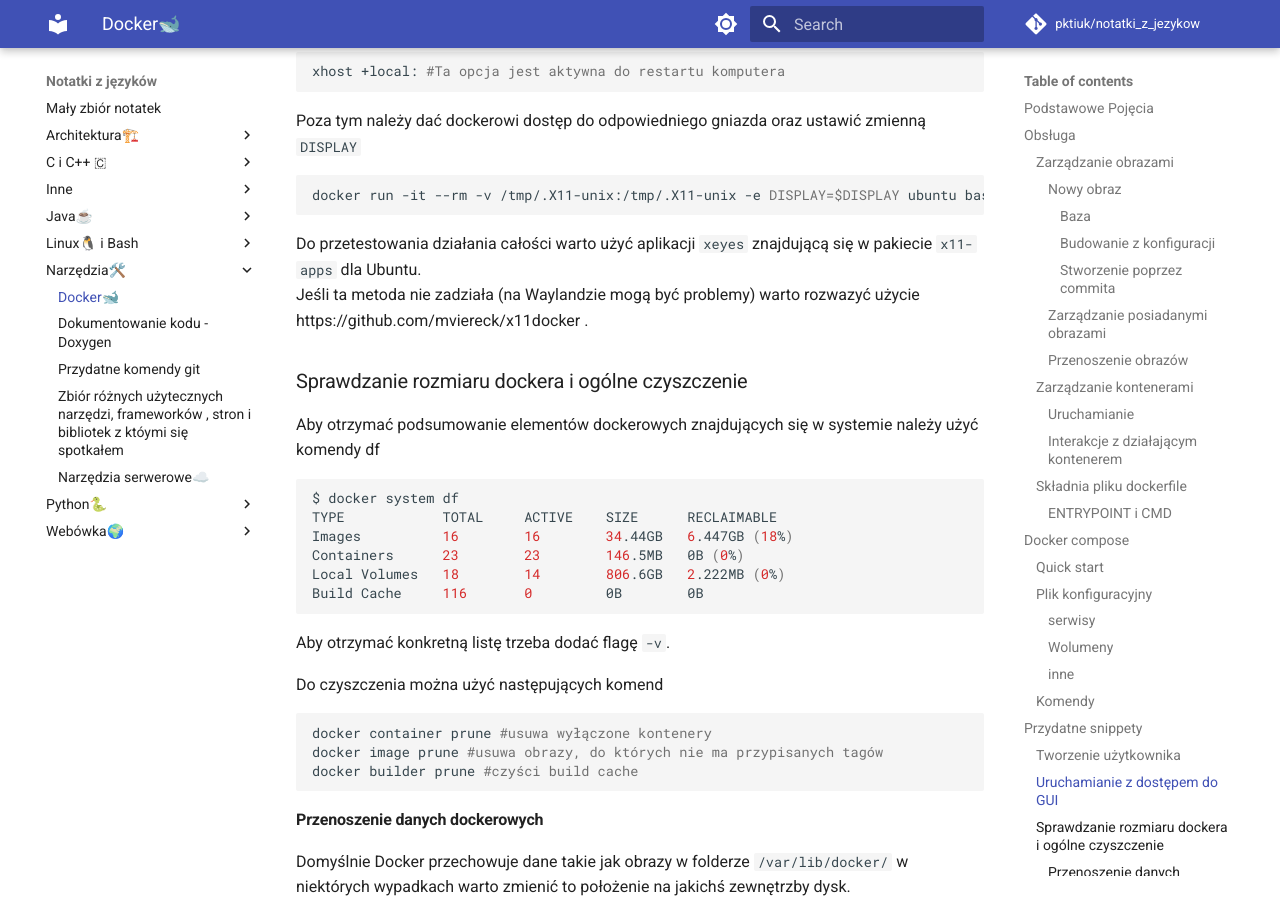
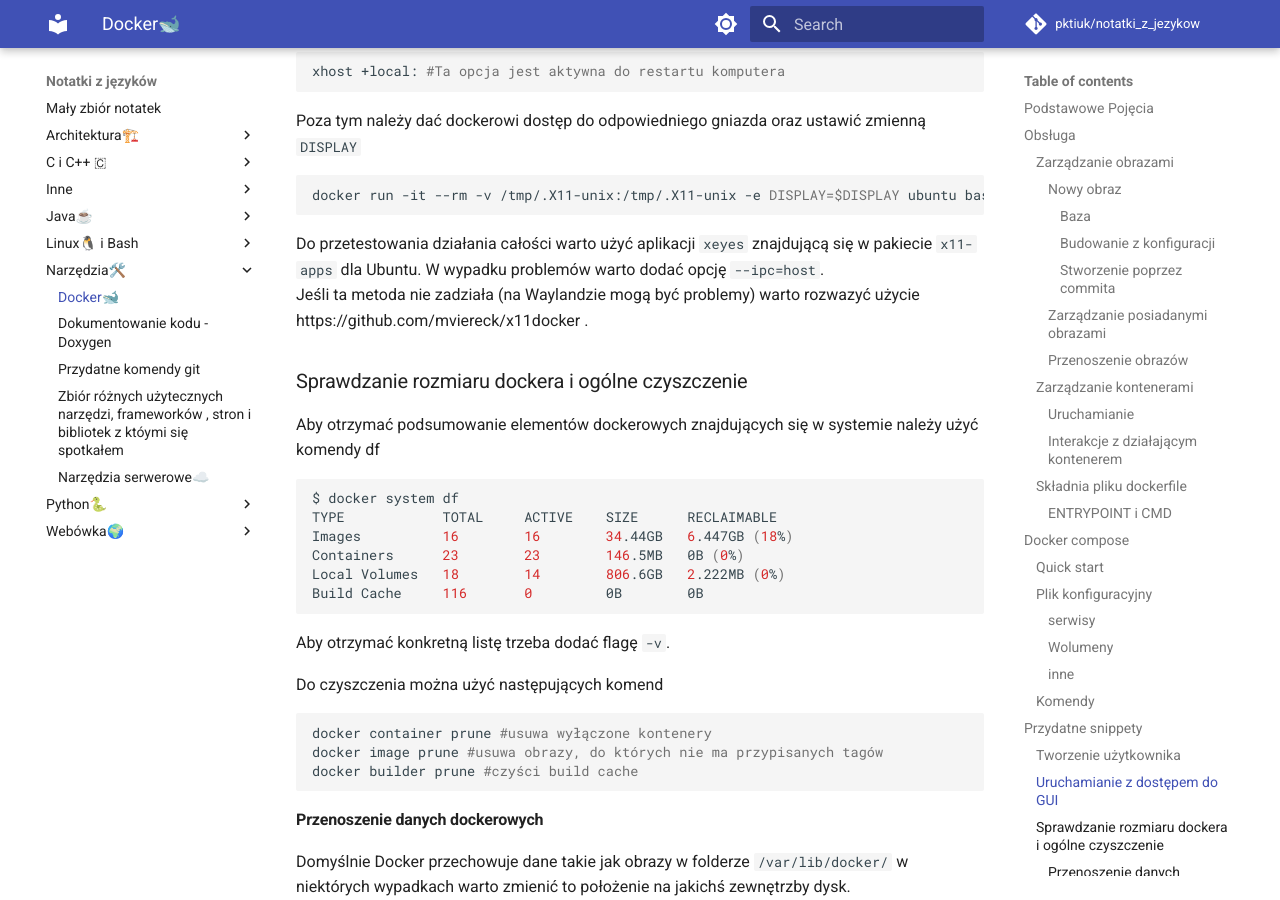
Before and after one commit to pktiuk/notatki_z_jezykow, an MkDocs documentation site: the page built from docs/Narzędzia🛠️/docker.md, in a window 1280 px wide and 900 px high, scrolled down 11578 px. Built offline with MkDocs 1.6.1 and Material for MkDocs 9.7.7, drawn with Linux system fonts in a browser that asks for light colours; comment, search, counter and statistics services are not loaded.

Commit message:
Dodanie flagi ipc

````diff
--- a/docs/Narzędzia🛠️/docker.md
+++ b/docs/Narzędzia🛠️/docker.md
@@ -498,7 +498,7 @@
 docker run -it --rm -v /tmp/.X11-unix:/tmp/.X11-unix -e DISPLAY=$DISPLAY ubuntu bash
 ```
 
-Do przetestowania działania całości warto użyć aplikacji `xeyes` znajdującą się w pakiecie `x11-apps` dla Ubuntu.
+Do przetestowania działania całości warto użyć aplikacji `xeyes` znajdującą się w pakiecie `x11-apps` dla Ubuntu. W wypadku problemów warto dodać opcję `--ipc=host`.
 Jeśli ta metoda nie zadziała (na Waylandzie mogą być problemy) warto rozwazyć użycie https://github.com/mviereck/x11docker .
 
 
````
